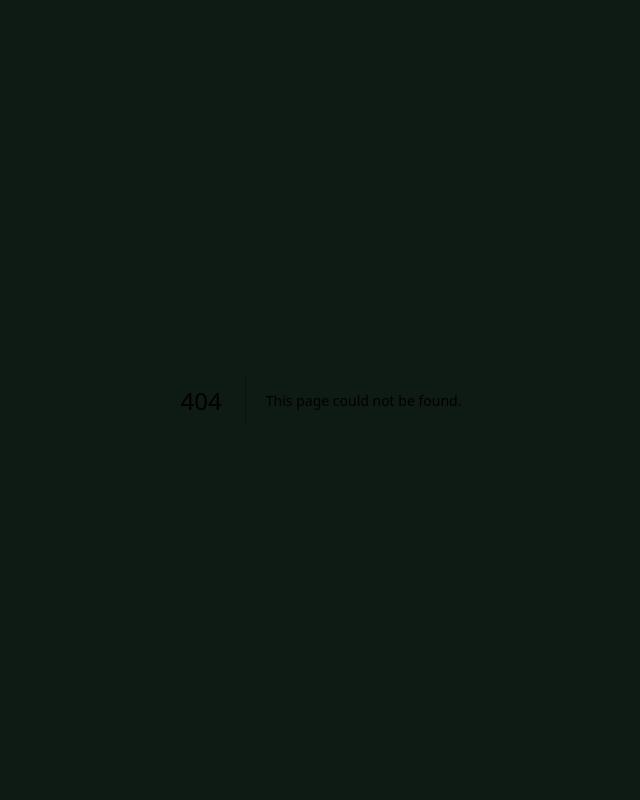
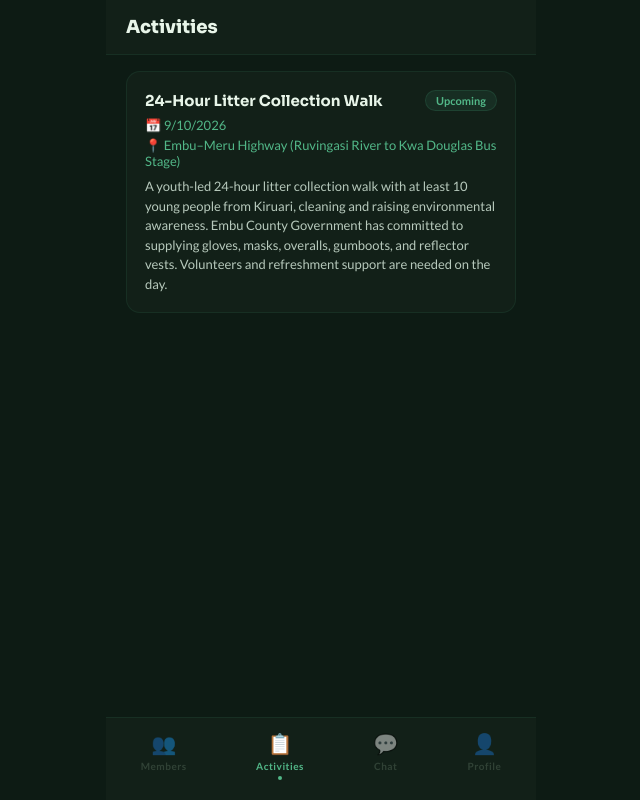
Before and after one commit to Davemiracle01/kiruari-youth-welfare-, a Next.js app: page /activities in a window 1280 px wide. Before the commit this address had no page. Shown: the whole page, without its empty margins (319-959 px from the left). Built offline with nearby package versions, Linux system fonts and the light colour scheme; no server answers; the database is empty.

Commit message:
Create ActivitiesPage component to display activities

```diff
--- /dev/null
+++ b/app/activities/page.js
@@ -0,0 +1,82 @@
+'use client'
+import { useEffect, useState } from 'react'
+import { supabase } from '../../lib/supabase'
+import BottomNav from '../components/BottomNav'
+
+const staticActivities = [
+  {
+    id: 'static-litter-walk-2026',
+    title: '24-Hour Litter Collection Walk',
+    date: '2026-09-10',
+    status: 'upcoming',
+    location: 'Embu–Meru Highway (Ruvingasi River to Kwa Douglas Bus Stage)',
+    description: 'A youth-led 24-hour litter collection walk with at least 10 young people from Kiruari, cleaning and raising environmental awareness. Embu County Government has committed to supplying gloves, masks, overalls, gumboots, and reflector vests. Volunteers and refreshment support are needed on the day.',
+  },
+]
+
+export default function ActivitiesPage() {
+  const [activities, setActivities] = useState([])
+  const [loading, setLoading] = useState(true)
+
+  useEffect(() => {
+    async function fetchActivities() {
+      try {
+        const { data, error } = await supabase.from('activities').select('*').order('date', { ascending: false })
+        if (error) throw error
+        setActivities(data || [])
+      } catch (err) {
+        console.error(err)
+      } finally {
+        setLoading(false)
+      }
+    }
+    fetchActivities()
+  }, [])
+
+  const allActivities = [...staticActivities, ...activities]
+
+  return (
+    <div style={{ minHeight: '100vh', background: '#0D1B14', maxWidth: 430, margin: '0 auto' }}>
+      <div style={{ background: '#122018', borderBottom: '1px solid #2D6A4F33', padding: '16px 20px', position: 'sticky', top: 0, zIndex: 10 }}>
+        <h2 style={{ fontFamily: "'Sora', sans-serif", color: '#E8F5E9', margin: 0, fontSize: 18, fontWeight: 800 }}>Activities</h2>
+      </div>
+
+      <div style={{ padding: '16px 20px', paddingBottom: 100 }}>
+        {loading ? (
+          <p style={{ color: '#52B788', textAlign: 'center', marginTop: 40 }}>Loading...</p>
+        ) : (
+          <>
+            {allActivities.length > 0 ? (
+              allActivities.map(a => (
+                <div key={a.id} style={{ background: '#122018', border: '1px solid #2D6A4F33', borderRadius: 14, padding: 18, marginBottom: 14 }}>
+                  <div style={{ display: 'flex', justifyContent: 'space-between', alignItems: 'center' }}>
+                    <p style={{ margin: 0, fontFamily: "'Sora', sans-serif", color: '#E8F5E9', fontWeight: 700, fontSize: 15 }}>{a.title}</p>
+                    <span style={{
+                      background: a.status === 'upcoming' ? '#2D6A4F33' : '#1a2a22',
+                      color: a.status === 'upcoming' ? '#52B788' : '#556B5A',
+                      fontFamily: "'Lato', sans-serif", fontSize: 11, fontWeight: 700, padding: '3px 10px', borderRadius: 20,
+                      border: `1px solid ${a.status === 'upcoming' ? '#2D6A4F55' : '#333'}`,
+                    }}>
+                      {a.status === 'upcoming' ? 'Upcoming' : 'Done'}
+                    </span>
+                  </div>
+                  <p style={{ margin: '6px 0 0', fontFamily: "'Lato', sans-serif", color: '#52B788', fontSize: 13 }}>📅 {new Date(a.date).toLocaleDateString()}</p>
+                  {a.location && (
+                    <p style={{ margin: '4px 0 0', fontFamily: "'Lato', sans-serif", color: '#52B788', fontSize: 13 }}>📍 {a.location}</p>
+                  )}
+                  {a.description && (
+                    <p style={{ margin: '8px 0 0', fontFamily: "'Lato', sans-serif", color: '#B7C9BC', fontSize: 13, lineHeight: 1.5 }}>{a.description}</p>
+                  )}
+                </div>
+              ))
+            ) : (
+              <p style={{ color: '#2D6A4F', textAlign: 'center', marginTop: 40 }}>No activities yet</p>
+            )}
+          </>
+        )}
+      </div>
+
+      <BottomNav />
+    </div>
+  )
+}
```
